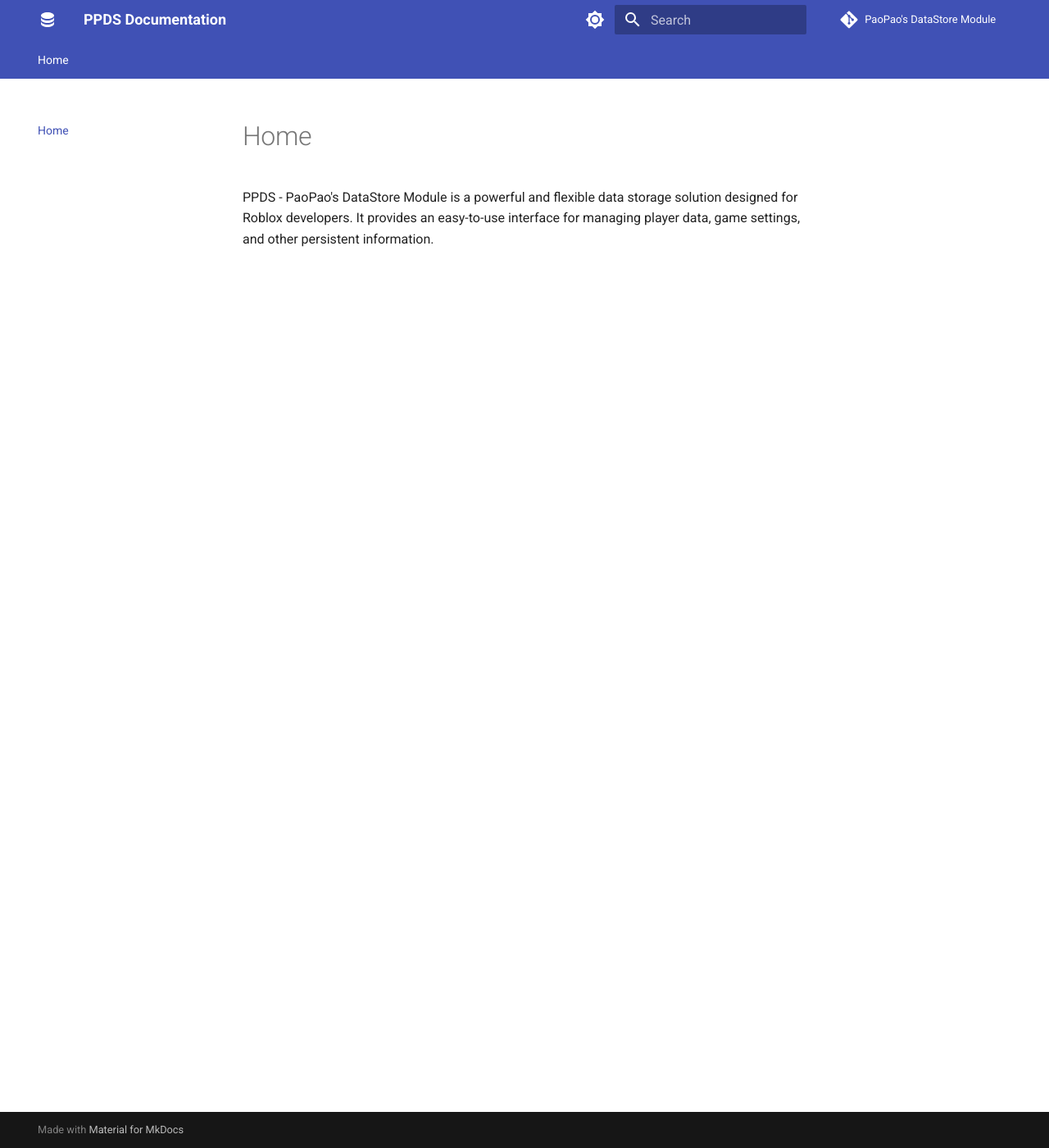
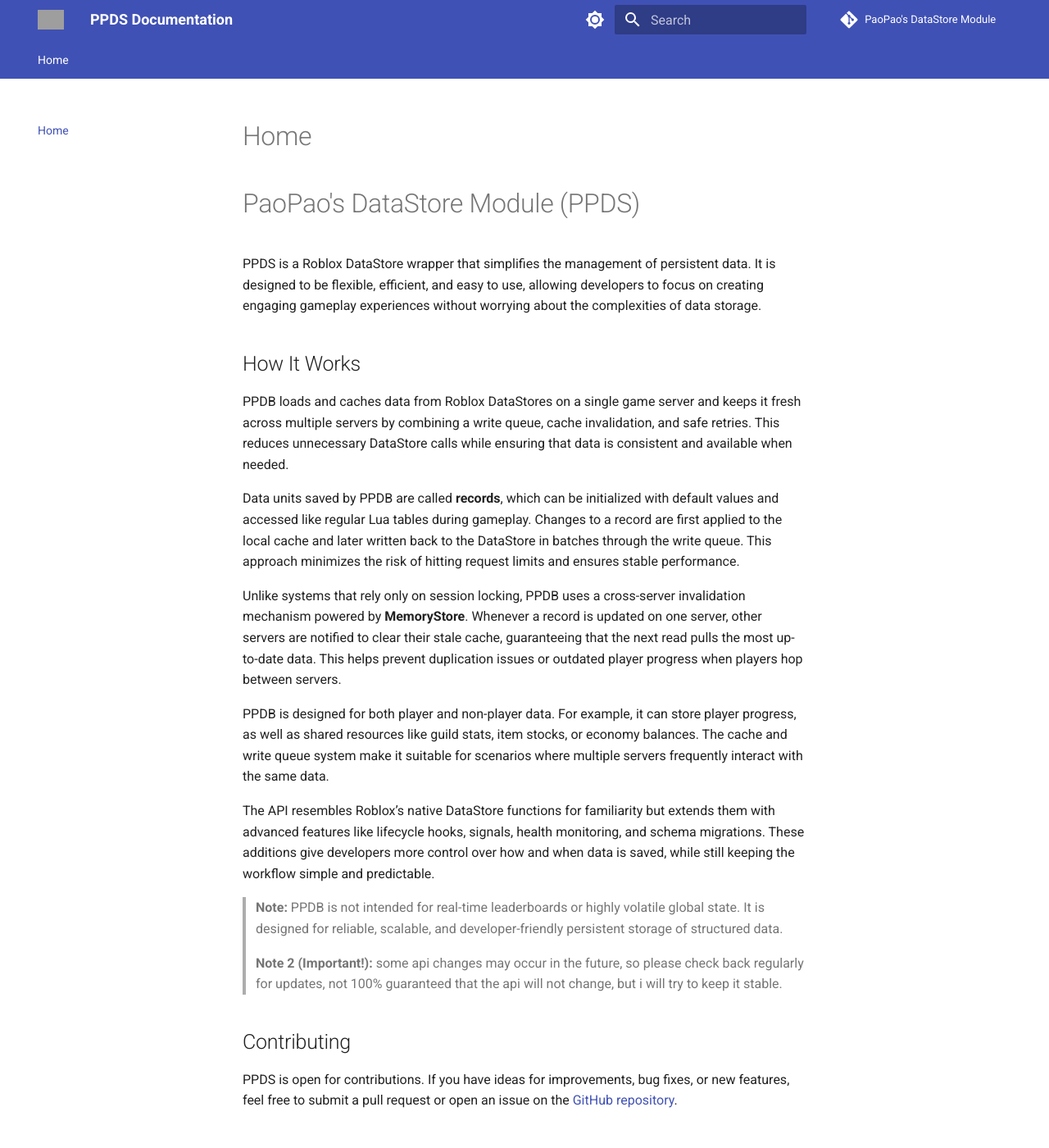
Before and after one commit to Paopun20/PaoPaoDataStore, an MkDocs documentation site: the page built from docs/index.md, in a window 1280 px wide and 1400 px high. Shown: the whole window at 82% size. Built offline with MkDocs 1.6.1 and Material for MkDocs 9.7.7, drawn with Linux system fonts in a browser that asks for light colours; comment, search, counter and statistics services are not loaded; some of the changed text lies outside the part shown; grey boxes are pictures that could not be loaded.

Commit message:
new LICENSE (idk, why (MIT to Apache License 2.0)), new README

```diff
--- a/docs/index.md
+++ b/docs/index.md
@@ -1,3 +1,29 @@
 # Home
 
-PPDS - PaoPao's DataStore Module is a powerful and flexible data storage solution designed for Roblox developers. It provides an easy-to-use interface for managing player data, game settings, and other persistent information.
+# PaoPao's DataStore Module (PPDS)
+
+PPDS is a Roblox DataStore wrapper that simplifies the management of persistent data. It is designed to be flexible, efficient, and easy to use, allowing developers to focus on creating engaging gameplay experiences without worrying about the complexities of data storage.
+
+## How It Works
+
+PPDB loads and caches data from Roblox DataStores on a single game server and keeps it fresh across multiple servers by combining a write queue, cache invalidation, and safe retries. This reduces unnecessary DataStore calls while ensuring that data is consistent and available when needed.
+
+Data units saved by PPDB are called **records**, which can be initialized with default values and accessed like regular Lua tables during gameplay. Changes to a record are first applied to the local cache and later written back to the DataStore in batches through the write queue. This approach minimizes the risk of hitting request limits and ensures stable performance.
+
+Unlike systems that rely only on session locking, PPDB uses a cross-server invalidation mechanism powered by **MemoryStore**. Whenever a record is updated on one server, other servers are notified to clear their stale cache, guaranteeing that the next read pulls the most up-to-date data. This helps prevent duplication issues or outdated player progress when players hop between servers.
+
+PPDB is designed for both player and non-player data. For example, it can store player progress, as well as shared resources like guild stats, item stocks, or economy balances. The cache and write queue system make it suitable for scenarios where multiple servers frequently interact with the same data.
+
+The API resembles Roblox’s native DataStore functions for familiarity but extends them with advanced features like lifecycle hooks, signals, health monitoring, and schema migrations. These additions give developers more control over how and when data is saved, while still keeping the workflow simple and predictable.
+
+> **Note:** PPDB is not intended for real-time leaderboards or highly volatile global state. It is designed for reliable, scalable, and developer-friendly persistent storage of structured data.
+
+> **Note 2 (Important!):** some api changes may occur in the future, so please check back regularly for updates, not 100% guaranteed that the api will not change, but i will try to keep it stable.
+
+## Contributing
+
+PPDS is open for contributions. If you have ideas for improvements, bug fixes, or new features, feel free to submit a pull request or open an issue on the [GitHub repository](https://github.com/Paopun20/PaoPaoDataStore).
+
+## License
+
+PPDS is released under the **Apache License 2.0**. See the [LICENSE](https://raw.githubusercontent.com/Paopun20/PaoPaoDataStore/main/LICENSE) file for details.
--- a/mkdocs.yml
+++ b/mkdocs.yml
@@ -1,91 +1,59 @@
-# Site Info
 site_name: PPDS Documentation
 site_description: "Documentation for PaoPao's DataStore Modules"
 site_author: "PaoPaoDev (Paopun20)"
 site_url: https://paopun20.github.io/PaoPaoDataStore/
-docs_dir: docs
-
-# Repository Info
 repo_url: https://github.com/Paopun20/PaoPaoDataStore
 repo_name: "PaoPao's DataStore Module"
 
-# Theme & Appearance
 theme:
   name: material
-  language: en
+  logo: images/logo.png
+  favicon: images/favicon.png
+  features:
+    - content.code.copy
+    - content.code.annotate
+    - navigation.tabs
+    - navigation.sections
+    - navigation.top
+    - search.highlight
+    - search.share
+    - search.suggest
   palette:
-    - scheme: default
+    - media: "(prefers-color-scheme: light)"
+      scheme: default
       primary: indigo
       accent: teal
       toggle:
         icon: material/brightness-7
         name: Switch to dark mode
-    - scheme: slate
+    - media: "(prefers-color-scheme: dark)"
+      scheme: slate
       primary: indigo
       accent: teal
       toggle:
         icon: material/weather-night
         name: Switch to light mode
-  features:
-    - navigation.expand
-    - navigation.sections
-    - navigation.tabs
-    - navigation.top
-    - search.suggest
-    - search.highlight
-    - search.share
-    - content.code.copy
-    - content.code.annotate
-    - content.tabs.link
-  icon:
-    logo: material/database
-    repo: fontawesome/brands/git-alt
-  favicon: images/favicon.png
   font:
     text: Roboto
     code: Roboto Mono
 
-# Navigation
 nav:
   - Home: index.md
 
-# Plugins
 plugins:
   - search:
       separator: '[\s\-,:!=\[\]()"`/]+|\.(?!\d)|&[lg]t;|(?!\b)(?=[A-Z][a-z])'
 
-# Markdown Extensions
 markdown_extensions:
   - toc:
       permalink: true
-      title: "Table of Contents"
   - tables
   - admonition
   - pymdownx.details
-  - pymdownx.superfences:
-      custom_fences:
-        - name: mermaid
-          class: mermaid
-          format: !!python/name:pymdownx.superfences.fence_code_format
-  - pymdownx.tabbed:
-      alternate_style: true
-  - pymdownx.highlight:
-      anchor_linenums: true
-      line_spans: __span
-      pygments_lang_class: true
+  - pymdownx.superfences
   - pymdownx.inlinehilite
-  - pymdownx.snippets:
-      check_paths: true
-  - pymdownx.arithmatex:
-      generic: true
+  - pymdownx.snippets
+  - pymdownx.arithmatex
   - footnotes
-  - def_list
   - attr_list
   - md_in_html
-  - pymdownx.tasklist:
-      custom_checkbox: true
-  - pymdownx.keys
-  - pymdownx.mark
-  - pymdownx.smartsymbols
-  - pymdownx.caret
-  - pymdownx.tilde
```
Also changed, not shown: README.md (+17 -5 lines), docs/tutorial/index.md (added, +1 -0 lines), 1 other file.
